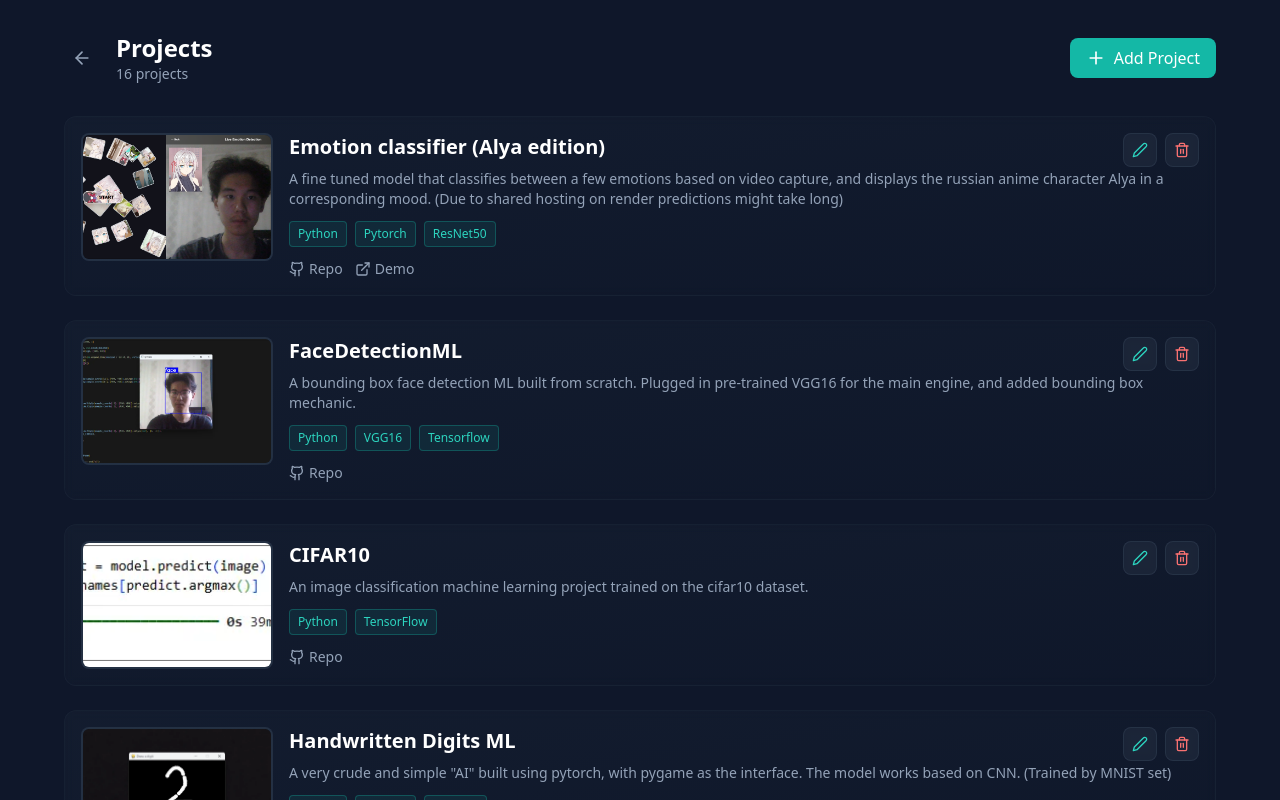
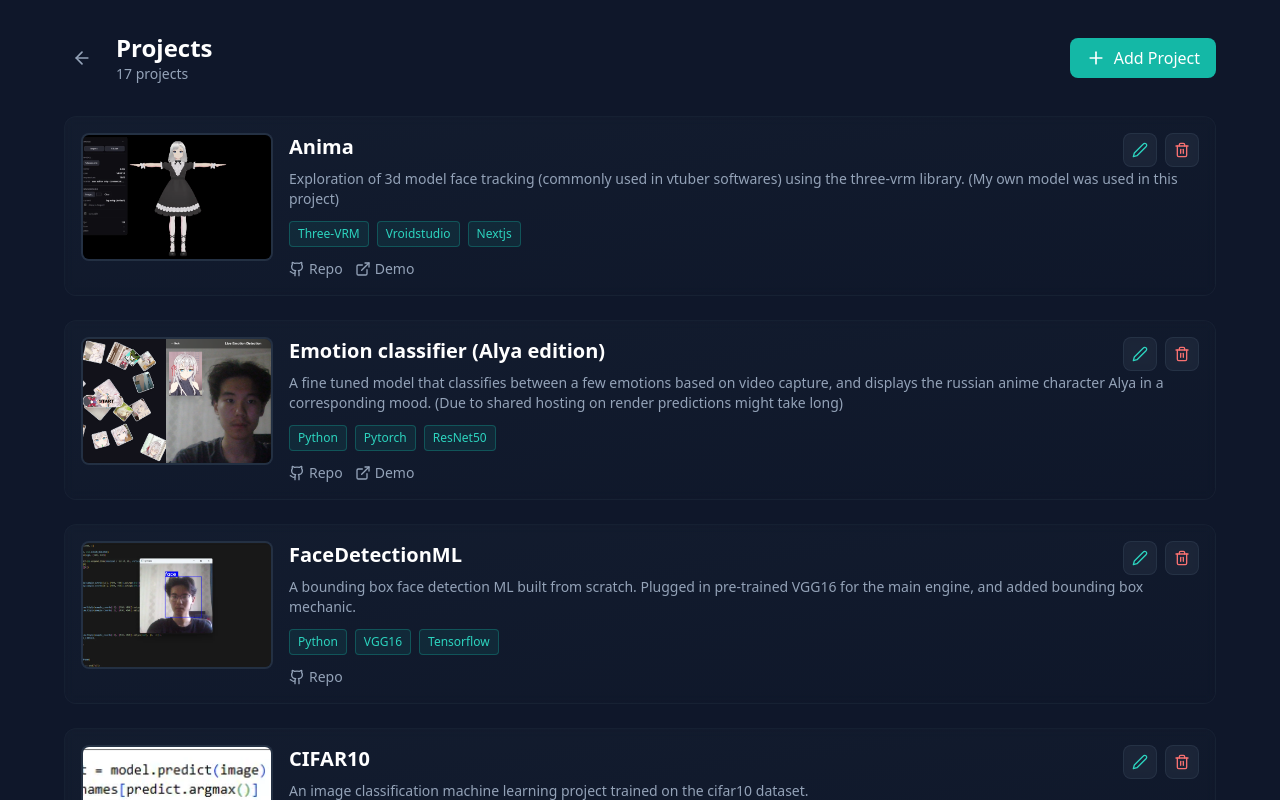
Before and after one commit to Sain-orshikh/portfolio, a Next.js app: page /zlog/projects in a window 1280 px wide. Shown: the top 800 px of the page. Built offline with nearby package versions, Linux system fonts and the light colour scheme.

Commit message:
Add project: Anima

```diff
--- a/src/data/projects.ts
+++ b/src/data/projects.ts
@@ -207,5 +207,18 @@
     repo: "https://github.com/Sain-orshikh/alya",
     demo: "https://tribute-to-alya.vercel.app/",
     image: "/merged-screenshot-1776776345836.png"
+  },
+  {
+    id: "proj-1790002550877",
+    title: "Anima",
+    description: "Exploration of 3d model face tracking (commonly used in vtuber softwares) using the three-vrm library. (My own model was used in this project)",
+    tech: [
+      "Three-VRM",
+      "Vroidstudio",
+      "Nextjs"
+    ],
+    repo: "https://github.com/Sain-orshikh/anima/tree/main",
+    demo: "https://anima-zlog.vercel.app/",
+    image: "/screenshot-2026-09-22-000158-1790002975737.webp"
   }
 ];
```
